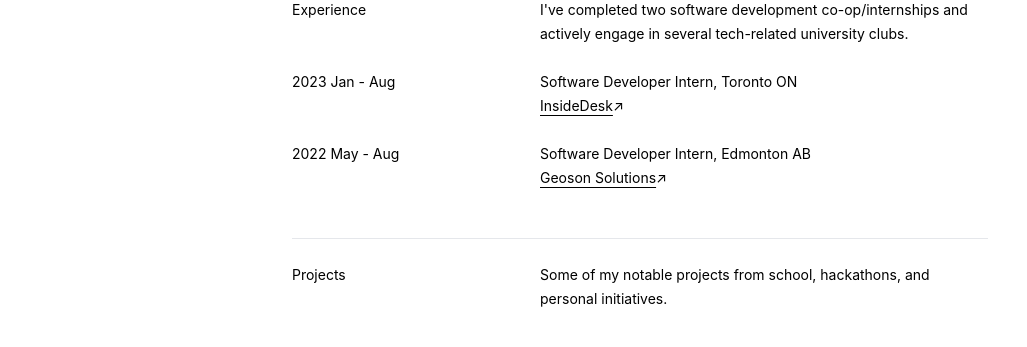
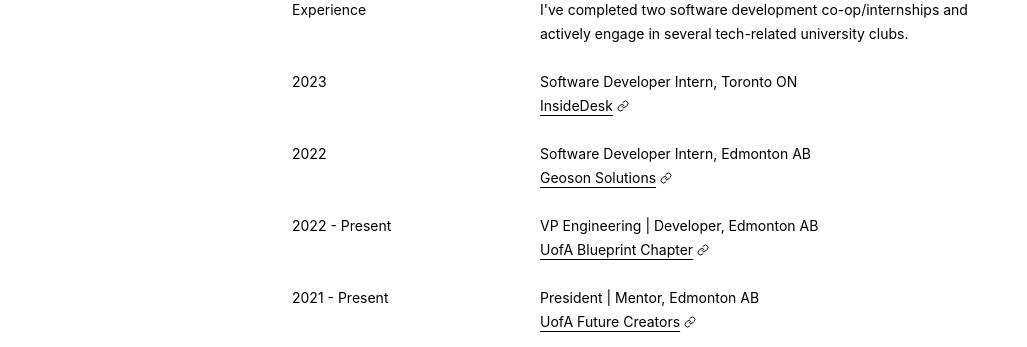
Before and after one commit to jdrco/self-portfolio, a Next.js app: page / in a window 1280 px wide. Shown: the part 443-790 px from the top of the page, without its empty margins (0-1027 px from the left). Built offline with nearby package versions, Linux system fonts and the light colour scheme.

Commit message:
refactor: v3 final touches

```diff
--- a/components/sections/Contact.js
+++ b/components/sections/Contact.js
@@ -1,3 +1,5 @@
+import { Link } from 'lucide-react';
+
 const Contact = () => {
     return (
         <div className="flex flex-col md:flex-row gap-6 pt-6 pb-20">
@@ -6,14 +8,14 @@
             </div>
             <div className="md:w-2/3 flex justify-between">
                 <div className="flex gap-x-6">
-                    <div className="flex">
-                        <a href="mailto:jdrueco@ualberta.ca" className="underline underline-offset-4">Email</a>↗
+                    <div className="flex items-center">
+                        <a href="mailto:jdrueco@ualberta.ca" className="underline underline-offset-4">Email</a><Link size={12} className="ml-1"/>
                     </div>
-                    <div className="flex">
-                        <a href="https://github.com/jdrco" className="underline underline-offset-4">GitHub</a>↗
+                    <div className="flex items-center">
+                        <a href="https://github.com/jdrco" className="underline underline-offset-4">GitHub</a><Link size={12} className="ml-1"/>
                     </div>
-                    <div className="flex">
-                        <a href="https://www.linkedin.com/in/jareddrueco/" className="underline underline-offset-4">LinkedIn</a>↗
+                    <div className="flex items-center">
+                        <a href="https://www.linkedin.com/in/jareddrueco/" className="underline underline-offset-4">LinkedIn</a><Link size={12} className="ml-1"/>
                     </div>
                 </div>
                 <p className="text-[#805AD5] dark:text-[#F6D497]">2024</p>
--- a/components/sections/Experience.js
+++ b/components/sections/Experience.js
@@ -1,3 +1,4 @@
+import { Link } from 'lucide-react';
 const Experience = () => {
   return (
     <div className="w-full flex flex-col border-b-[1px] gap-6 pt-6 pb-12">
@@ -10,21 +11,41 @@
         </div>
       </div>
       <div className="flex md:flex-row flex-col gap-x-6">
-        <div className="flex md:w-1/3">2023 Jan - Aug</div>
+        <div className="flex md:w-1/3">2023</div>
         <div className="max-w-md flex flex-col md:w-2/3">
             <div>Software Developer Intern, Toronto ON
-              <div className="flex">
-                  <a href="https://www.insidedesk.com/" className="underline underline-offset-4">InsideDesk</a>↗
+              <div className="flex items-center">
+                  <a href="https://www.insidedesk.com/" className="underline underline-offset-4">InsideDesk</a><Link size={12} className="ml-1" />
               </div>
             </div>
         </div>
       </div>
       <div className="flex md:flex-row flex-col gap-x-6">
-        <div className="flex md:w-1/3">2022 May - Aug</div>
+        <div className="flex md:w-1/3">2022</div>
         <div className="max-w-md flex flex-col md:w-2/3">
             <div>Software Developer Intern, Edmonton AB
-              <div className="flex">
-                  <a href="https://www.geosonsolutions.com/" className="underline underline-offset-4">Geoson Solutions</a>↗
+              <div className="flex items-center">
+                  <a href="https://www.geosonsolutions.com/" className="underline underline-offset-4">Geoson Solutions</a><Link size={12} className="ml-1" />
+              </div>
+            </div>
+        </div>
+      </div>
+      <div className="flex md:flex-row flex-col gap-x-6">
+        <div className="flex md:w-1/3">2022 - Present</div>
+        <div className="max-w-md flex flex-col md:w-2/3">
+            <div>VP Engineering | Developer, Edmonton AB
+              <div className="flex items-center">
+                  <a href="https://www.uofablueprint.org/" className="underline underline-offset-4">UofA Blueprint Chapter</a><Link size={12} className="ml-1" />
+              </div>
+            </div>
+        </div>
+      </div>
+      <div className="flex md:flex-row flex-col gap-x-6">
+        <div className="flex md:w-1/3">2021 - Present</div>
+        <div className="max-w-md flex flex-col md:w-2/3">
+            <div>President | Mentor, Edmonton AB
+              <div className="flex items-center">
+                  <a href="https://www.uafc.ca/" className="underline underline-offset-4">UofA Future Creators</a><Link size={12} className="ml-1" />
               </div>
             </div>
         </div>
--- a/components/sections/Projects.js
+++ b/components/sections/Projects.js
@@ -1,3 +1,5 @@
+import { Link } from 'lucide-react';
+
 const Projects = () => {
     return (
         <div className="w-full flex flex-col md:flex-row gap-6 pt-6 pb-12 border-b-[1px]">
@@ -5,17 +7,17 @@
             <div className="max-w-md flex flex-col md:w-2/3 gap-1">
                 <p>Some of my notable projects from school, hackathons, and personal initiatives.</p>
                 <br />
-                <div className="flex">
-                    ▪&nbsp;<a href="https://github.com/CMPUT301F23T08/HouseHomey/wiki" className="underline underline-offset-4">HouseHomey</a>↗
+                <div className="flex items-center">
+                    ▪&nbsp;<a href="https://github.com/CMPUT301F23T08/HouseHomey/wiki" className="underline underline-offset-4">HouseHomey</a><Link size={12} className="ml-1"/>
                 </div>
-                <div className="flex">
-                    ▪&nbsp;<a href="https://github.com/owencooke/OutageML" className="underline underline-offset-4">OutageML</a>↗
+                <div className="flex items-center">
+                    ▪&nbsp;<a href="https://github.com/owencooke/OutageML" className="underline underline-offset-4">OutageML</a><Link size={12} className="ml-1"/>
                 </div>
-                <div className="flex">
-                    ▪&nbsp;<a href="https://devpost.com/software/safe-contact" className="underline underline-offset-4">Safe Contact</a>↗
+                <div className="flex items-center">
+                    ▪&nbsp;<a href="https://devpost.com/software/safe-contact" className="underline underline-offset-4">Safe Contact</a><Link size={12} className="ml-1"/>
                 </div>
-                <div className="flex">
-                    ▪&nbsp;<a href="https://github.com/jdrco/JournAI" className="underline underline-offset-4">JournAI</a>↗
+                <div className="flex items-center">
+                    ▪&nbsp;<a href="https://github.com/jdrco/JournAI" className="underline underline-offset-4">JournAI</a><Link size={12} className="ml-1"/>
                 </div>
             </div>
         </div>
--- a/package.json
+++ b/package.json
@@ -13,6 +13,7 @@
     "@splinetool/runtime": "^1.0.17",
     "ejs": ">=3.1.7",
     "gsap": "^3.12.4",
+    "lucide-react": "^0.303.0",
     "next": "^14.0.4",
     "react": "^18.2.0",
     "react-dom": "^18.2.0",
```
Also changed, not shown: 1 other file (tests, documents, lock files or other folders).
